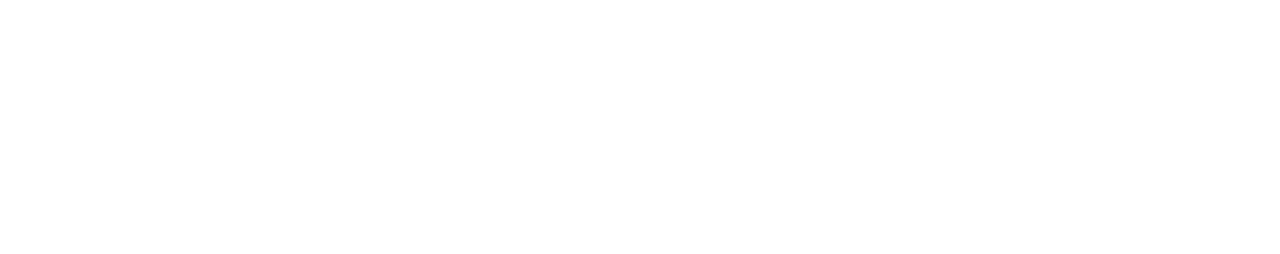
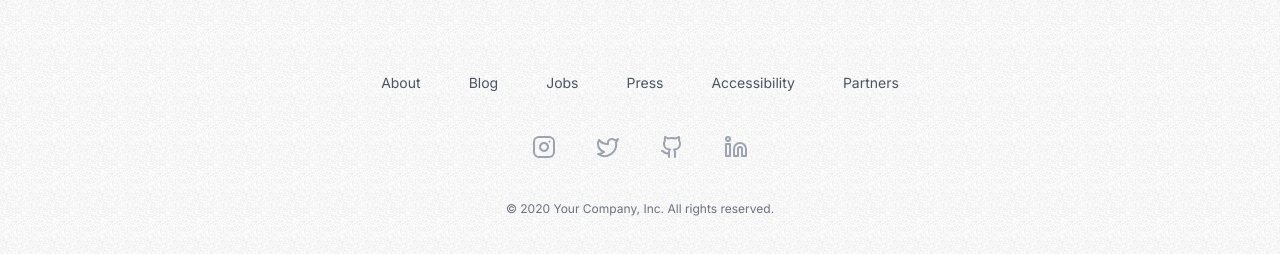
Before and after one commit to ayberkuman/the-listing, a Next.js app: page / in a window 1280 px wide. Shown: the part 896-1150 px from the top of the page. Before the commit the page ends 870 px from the top, so only its background shows below. Built offline with nearby package versions, Linux system fonts and the light colour scheme; no server answers.

Commit message:
feat: added footer

```diff
--- a/src/app/layout.tsx
+++ b/src/app/layout.tsx
@@ -1,4 +1,3 @@
-import Header from "@/components/header";
 import Providers from "@/providers";
 import NextTopLoader from "nextjs-toploader";
 import type { Metadata } from "next";
@@ -6,6 +5,8 @@
 import "./globals.css";
 import { Toaster } from "@/components/ui/toaster";
 import { cn } from "@/lib/utils";
+import Header from "@/components/header";
+import Footer from "@/components/Footer";
 
 const inter = Inter({ subsets: ["latin"], weight: ["400", "500", "600"] });
 
@@ -27,6 +28,7 @@
           <NextTopLoader />
           <Header />
           <div className="container">{children}</div>
+          <Footer />
         </Providers>
       </body>
     </html>
--- /dev/null
+++ b/src/components/Footer.tsx
@@ -0,0 +1,76 @@
+import { Github, Instagram, Linkedin, Twitter } from "lucide-react";
+import Link from "next/link";
+import { buttonVariants } from "./ui/button";
+import { cn } from "@/lib/utils";
+
+const navigation = {
+  main: [
+    { name: "About", href: "#" },
+    { name: "Blog", href: "#" },
+    { name: "Jobs", href: "#" },
+    { name: "Press", href: "#" },
+    { name: "Accessibility", href: "#" },
+    { name: "Partners", href: "#" },
+  ],
+  social: [
+    {
+      name: "Instagram",
+      href: "https://www.instagram.com/ayberkuman",
+      icon: <Instagram className="w-6 h-6" />,
+    },
+    {
+      name: "X",
+      href: "https://twitter.com/ayberkumanv",
+      icon: <Twitter className="w-6 h-6" />,
+    },
+    {
+      name: "GitHub",
+      href: "https://github.com/ayberkuman",
+      icon: <Github className="w-6 h-6" />,
+    },
+    {
+      name: "LinkedIn",
+      href: "https://www.linkedin.com/in/ayberkuman",
+      icon: <Linkedin className="w-6 h-6" />,
+    },
+  ],
+};
+
+export default function Footer() {
+  return (
+    <footer>
+      <div className="mx-auto max-w-7xl overflow-hidden px-6 py-20 sm:py-24 lg:px-8">
+        <nav
+          className="-mb-6 columns-2 sm:flex sm:justify-center sm:space-x-12"
+          aria-label="Footer"
+        >
+          {navigation.main.map((item) => (
+            <div key={item.name} className="pb-6">
+              <Link
+                href={item.href}
+                className="text-sm leading-6 text-gray-600 hover:text-gray-900 dark:text-gray-400 dark:hover:text-gray-300"
+              >
+                {item.name}
+              </Link>
+            </div>
+          ))}
+        </nav>
+        <div className="mt-10 flex justify-center space-x-10">
+          {navigation.social.map((item) => (
+            <Link
+              key={item.name}
+              href={item.href}
+              className="text-gray-400 hover:text-gray-500"
+            >
+              <span className="sr-only">{item.name}</span>
+              {item.icon}
+            </Link>
+          ))}
+        </div>
+        <p className="mt-10 text-center text-xs leading-5 text-gray-500 dark:text-gray-400">
+          &copy; 2020 Your Company, Inc. All rights reserved.
+        </p>
+      </div>
+    </footer>
+  );
+}
--- a/src/components/header.tsx
+++ b/src/components/header.tsx
@@ -7,7 +7,7 @@
 } from "@radix-ui/react-icons";
 import { signIn, signOut, useSession } from "next-auth/react";
 import Link from "next/link";
-import { ModeToggle } from "./mode-toggle";
+import { ModeToggle } from "./ModeToggle";
 import { Avatar, AvatarFallback, AvatarImage } from "./ui/avatar";
 import { Button, buttonVariants } from "./ui/button";
 import {
--- a/src/providers.tsx
+++ b/src/providers.tsx
@@ -1,5 +1,5 @@
 "use client";
-import { ThemeProvider } from "@/components/theme-provider";
+import { ThemeProvider } from "@/components/ThemeProvider";
 import { SessionProvider } from "next-auth/react";
 
 export default function Providers({ children }: { children: React.ReactNode }) {
```
Also changed, not shown: src/components/ModeToggle.tsx (renamed from src/components/mode-toggle.tsx), src/components/ThemeProvider.tsx (renamed from src/components/theme-provider.tsx).
